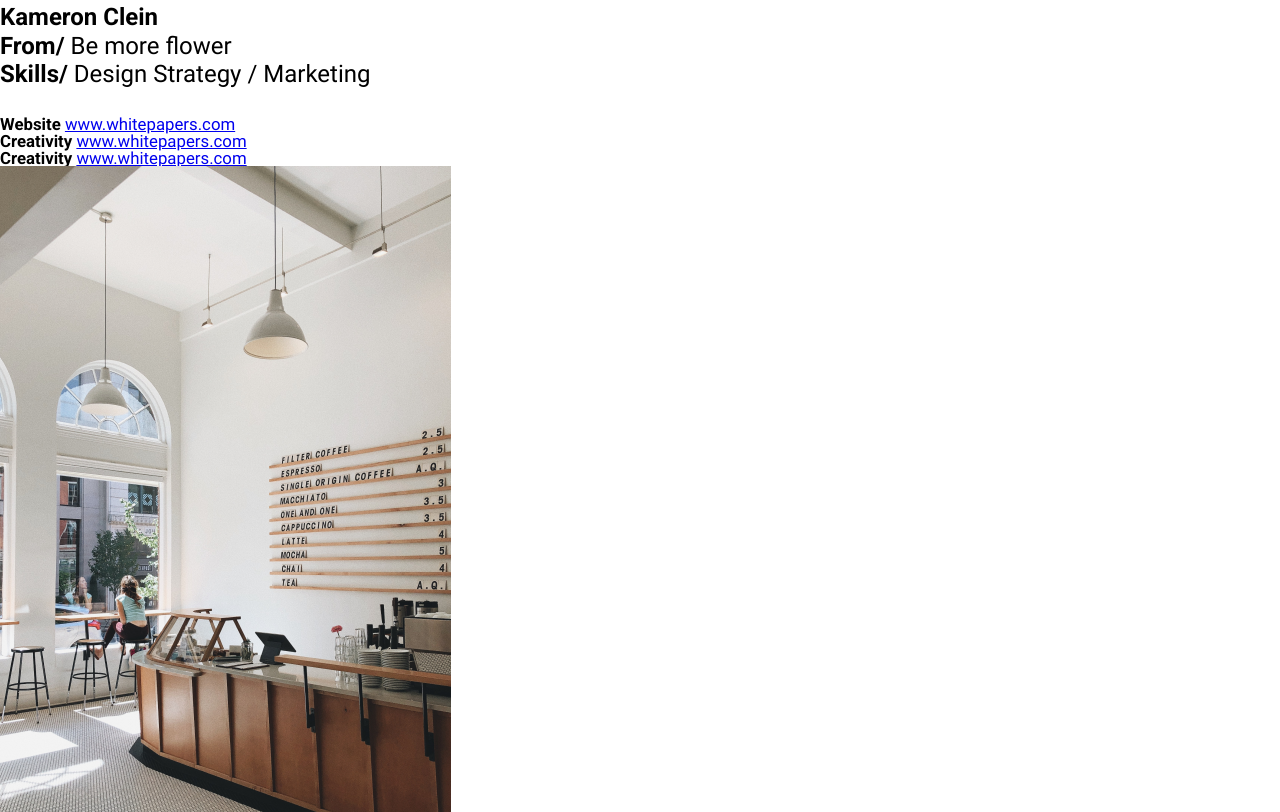
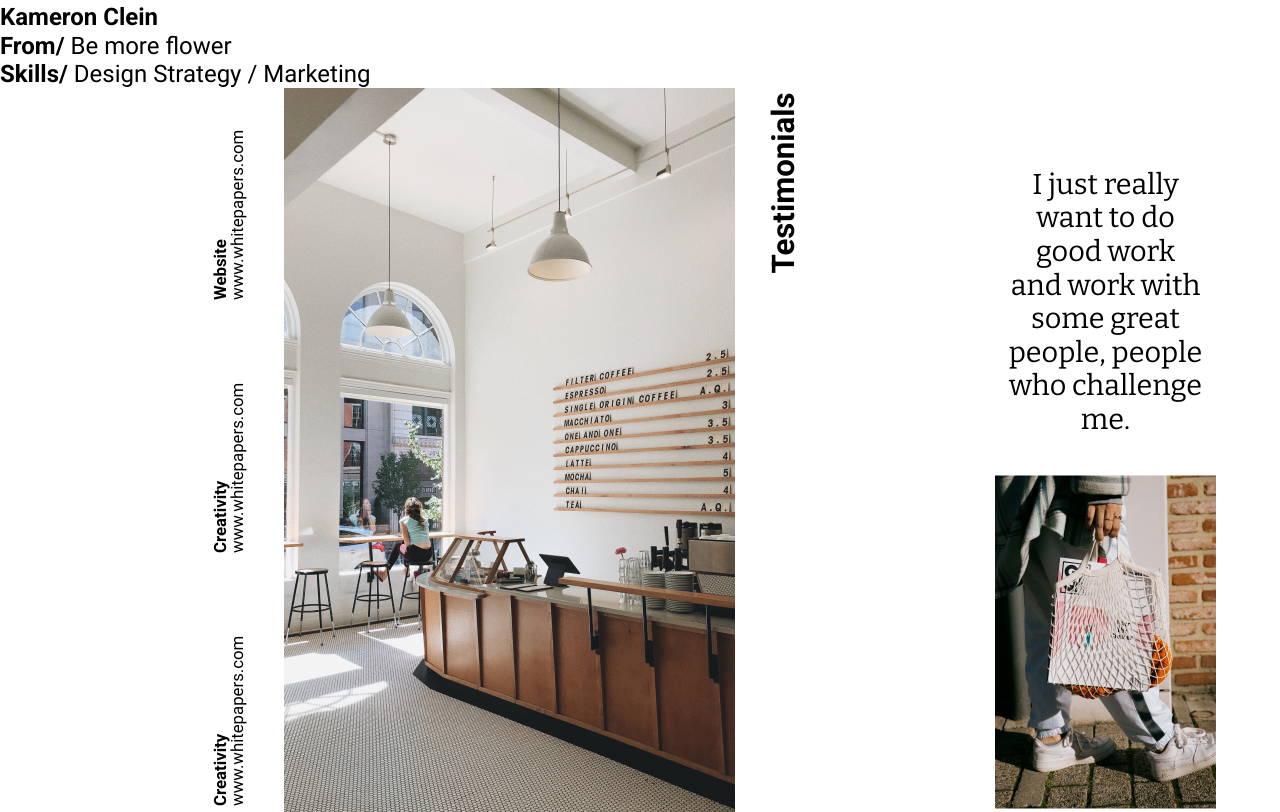
Before and after one commit to Artyom445work/otus-css-abolmasov, a plain HTML site: page index.html in a window 1280 px wide. Shown: the part 3545-4357 px from the top of the page. Drawn offline with nearby package versions, Linux system fonts and the light colour scheme; files whose address does not match are found by name; a web font is replaced by a local one.

Commit message:
testimonials section on grids added

```diff
--- a/index.html
+++ b/index.html
@@ -66,15 +66,21 @@
         </section>
         <!-- Секция testimonials -->
         <section id="testimonials">
-            <h2 class="testimonialsSectionSubtitle">Testimonials</h2>
-            <div class="testimonialsSectionLinks">
-                <p><strong>Website</strong> <a href="https://www.whitepapers.com">www.whitepapers.com</a></p>
-                <p><strong>Creativity</strong> <a href="https://www.whitepapers.com">www.whitepapers.com</a></p>
-                <p><strong>Creativity</strong> <a href="https://www.whitepapers.com">www.whitepapers.com</a></p>
+            <div class="testimonialsSectionBox">
+                <div class="testimonialsSectionLinks">
+                    <p class="testimonialsLink"><strong>Website</strong> <a href="https://www.whitepapers.com">www.whitepapers.com</a></p>
+                    <p class="testimonialsLink"><strong>Creativity</strong> <a href="https://www.whitepapers.com">www.whitepapers.com</a></p>
+                    <p class="testimonialsLink"><strong>Creativity</strong> <a href="https://www.whitepapers.com">www.whitepapers.com</a></p>
+                </div>
+                <img src="./img/keghan-crossland-ZZxmc66SjfM-unsplash.png" alt="testimonials-main-img" class="testimonialsSectionMainImgBox">
+                <div class="testimonialsSectionSubtitleBox">
+                    <h2 class="testimonialsSectionSubtitle">Testimonials</h2>
+                </div>
+                <div class="testimonialsSectionQuoteBox">
+                    <blockquote class="testimonialsSectionQuote">I just really <br> want to do <br> good work <br> and work with <br> some great <br> people, people <br> who challenge <br> me.</blockquote>
+                    <img src="./img/sinitta-leunen-YaReHIzNdRw-unsplash.png" alt="testimonials-quote-img" class="testimonialsSectionQuoteImg">
+                </div>
             </div>
-            <img src="./img/keghan-crossland-ZZxmc66SjfM-unsplash.png" alt="testimonials-main-img">
-            <blockquote class="testimonialsSectionQuote">I just really <br> want to do <br> good work <br> and work with <br> some great <br> people, people <br> who challenge <br> me.</blockquote>
-            <img src="./img/sinitta-leunen-YaReHIzNdRw-unsplash.png" alt="testimonials-quote-img">
         </section>
         <!-- Секция strong points -->
         <section id="strongpoints">
--- a/styles/style.css
+++ b/styles/style.css
@@ -60,7 +60,7 @@ html {
     text-align: center;
 }
 
-.biographySectionSubtitle, .testimonialsSectionSubtitle {
+.biographySectionSubtitle {
     font-weight: 700;
     font-size: 0.8rem;
     text-align: right;
@@ -105,12 +105,13 @@ html {
 .testimonialsSectionLinks {
     font-size: 0.7rem;
     line-height: 0.7rem;
+    display: grid;
 }
 
 .testimonialsSectionQuote {
     font-family: "Bitter";
     font-weight: 400;
-    font-size: 1.3rem;
+    font-size: 1.2rem;
     line-height: 1.4rem;
     text-align: center;
 }
@@ -183,3 +184,37 @@ html {
 .KatyaMillsImg {
     width: 450px;
 }
+
+.testimonialsLink {
+    transform: rotate(270deg);
+    margin: auto;
+    display: grid;
+}
+
+.testimonialsLink a {
+    text-decoration: none;
+    color: black;
+}
+
+.testimonialsSectionBox {
+    display: grid;
+    grid-template-columns: 100px 451px 100px 221px;
+    gap: 40px;
+    justify-content: center
+}
+
+.testimonialsSectionQuoteBox {
+    display: grid;
+    padding-top: 80px;
+    padding-left: 80px;
+}
+
+.testimonialsSectionSubtitleBox {
+    display: grid;
+    grid-template-rows: repeat(4, 1fr);
+}
+
+.testimonialsSectionSubtitle {
+    transform: rotate(270deg);
+    font-size: 1.3rem;
+}
```
